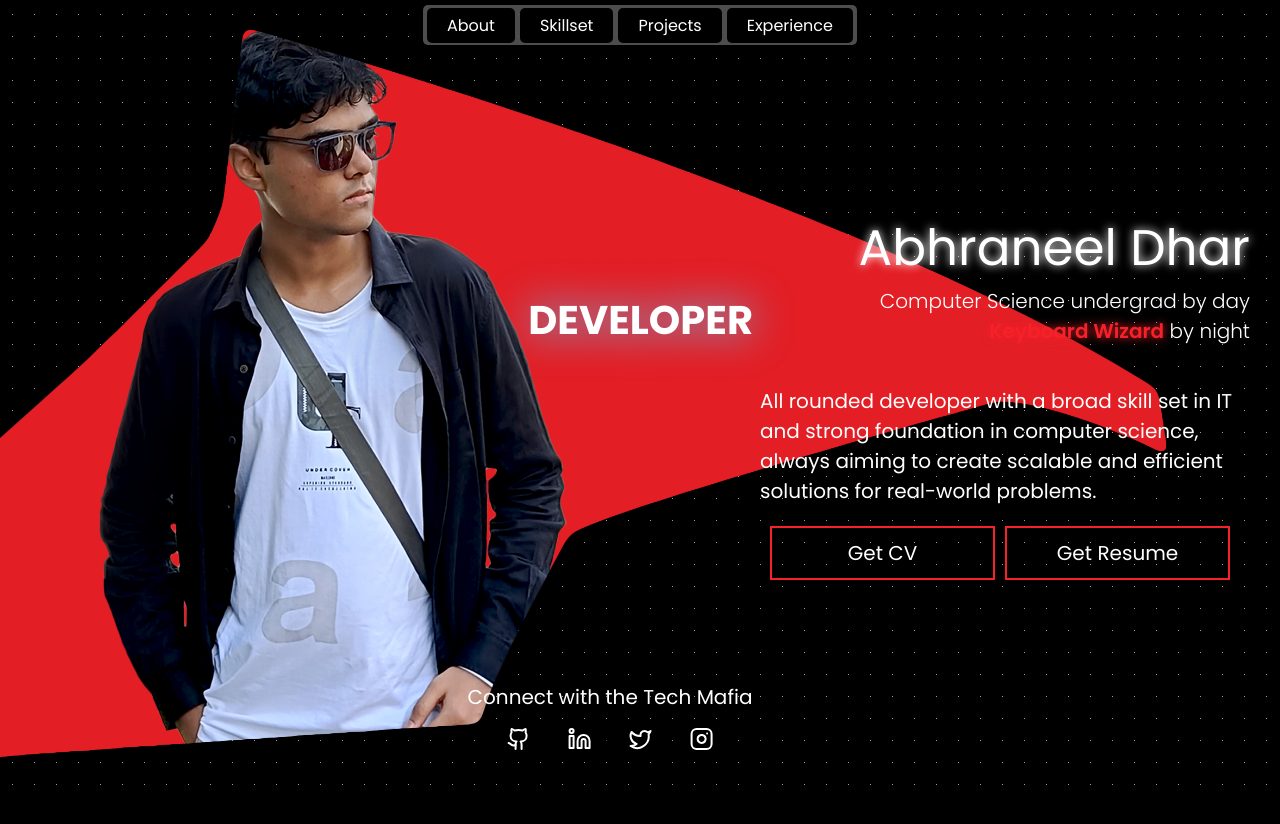
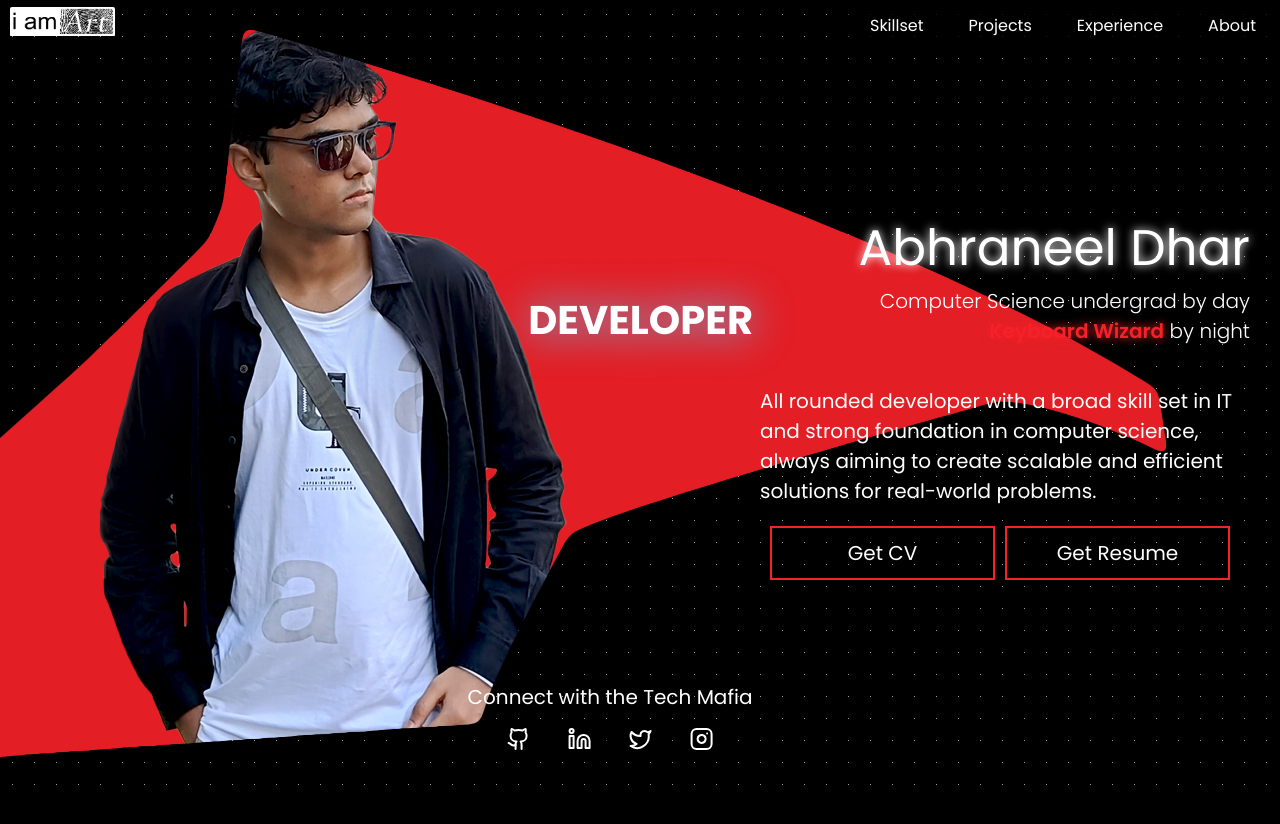
Before and after one commit to abhraneeldhar/portfolio, a Next.js app: page / in a window 1280 px wide. Shown: the top 824 px of the page. Built offline with nearby package versions, Linux system fonts and the light colour scheme.

Commit message:
different barbar for mobile and desktop

```diff
--- a/app/globals.css
+++ b/app/globals.css
@@ -12,4 +12,5 @@ a{
 }
 body{
   background-color: black;
+  scroll-behavior: smooth;
 }
--- a/app/home.module.css
+++ b/app/home.module.css
@@ -25,19 +25,30 @@
 
 .tabDiv {
     display: flex;
-    justify-content: center;
+    justify-content: space-between;
     height: 40px;
     padding: 5px 0px;
-    /* margin: 10px; */
+    align-items: center;
     z-index: 5;
     position: fixed;
     width: 100%;
     top: 0;
     /* background-color: blue; */
 }
+.tabDiv img{
+    height: 30px;
+    width: fit-content;
+    object-fit: contain;
+    margin-left: 10px;
+    border-radius:2px;
+    transition: all 0.2s ;
+
+}
+.tabDiv img:hover{
+    filter: invert(1);
+}
 
 .tabMain {
-    background-color: rgba(255, 255, 255, 0.3);
     display: flex;
     /* width: 99%; */
     height: 40px;
@@ -52,10 +63,10 @@
 .tabMain a {
     text-decoration: none;
     color: white;
-    background: black;
+
     padding: 5px 20px;
     border-radius: 5px;
-    transition: all 0.6s;
+    transition: all 0.3s;
 }
 .tabMain a:hover{
     background-color: white;
@@ -281,7 +292,17 @@
     .main{
         overflow-x: hidden;
     }
+    .tabDiv{
+        justify-content: center;
+    }
+    .tabDiv img{
+        display: none;
+    }
+    .tabMain{
+        background-color: rgba(255, 255, 255, 0.3);
+    }
     .tabMain a{
+        background: black;
         padding: 5px 10px;
     }
     .heroImage{
--- a/app/page.tsx
+++ b/app/page.tsx
@@ -2,6 +2,8 @@
 import Image from "next/image"
 import heroImage from "../public/heroImage.png"
 import splashImage from "../public/splashlogo.jpg"
+import iamart from "../public/iamartwhite.png"
+
 
 import styles from "./home.module.css"
 import { Github, Instagram, Linkedin, Twitter } from "lucide-react"
@@ -26,11 +28,14 @@ export default function Home() {
         <Image className={styles.splashLogo} src={splashImage} alt="" />
       </div>
       <div className={styles.tabDiv}>
+        <a href="#">
+          <Image src={iamart} alt="i am Art" />
+        </a>
         <div className={styles.tabMain}>
-          <a className={styles.tabOption} href="">About</a>
           <a className={styles.tabOption} href="">Skillset</a>
           <a className={styles.tabOption} href="">Projects</a>
           <a className={styles.tabOption} href="">Experience</a>
+          <a className={styles.tabOption} href="">About</a>
         </div>
       </div>
       <div className={styles.heroDiv}>
```
Also changed, not shown: public/iamarttransparent.png (added), public/iamartwhite.png (added).
